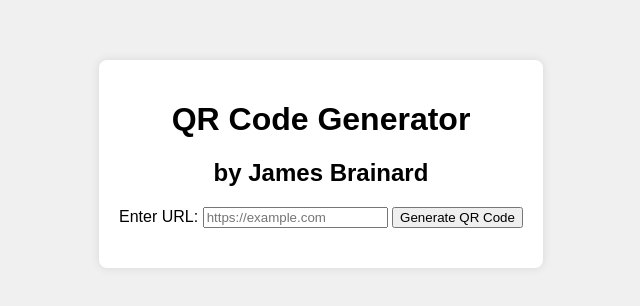
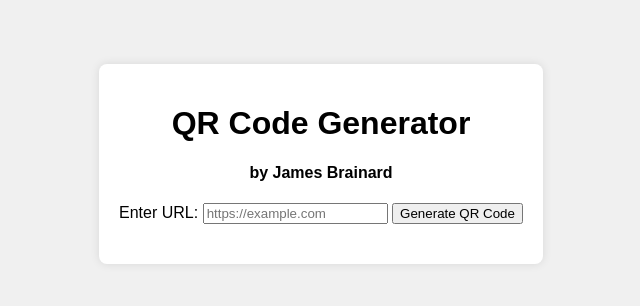
Before and after one commit to jamesbrainard/qr-code-generator, a plain HTML site: page index.html in a window 1280 px wide. Shown: the part 236-542 px from the top of the page, without its empty margins (319-959 px from the left). Drawn offline with Linux system fonts and the light colour scheme.

Commit message:
Update index.html

```diff
--- a/index.html
+++ b/index.html
@@ -11,7 +11,7 @@
 <body>
     <div class="container">
         <h1>QR Code Generator</h1>
-        <h2>by James Brainard</h2>
+        <h4>by James Brainard</h4>
         <label for="urlInput">Enter URL:</label>
         <input type="text" id="urlInput" placeholder="https://example.com">
         <button onclick="generateQRCode()">Generate QR Code</button>
```
